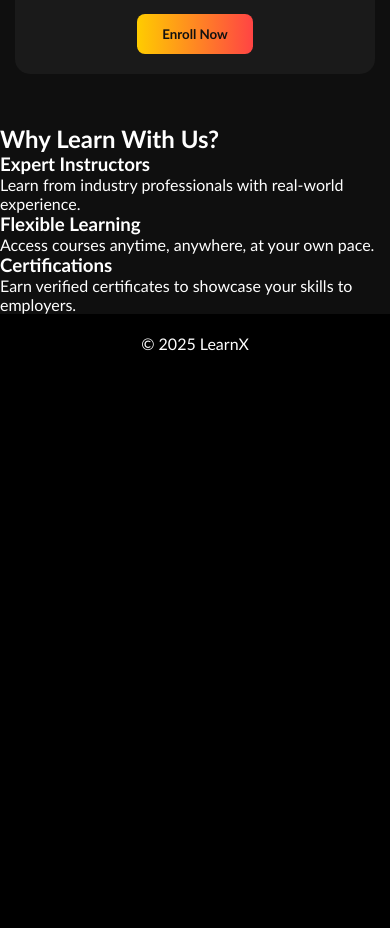
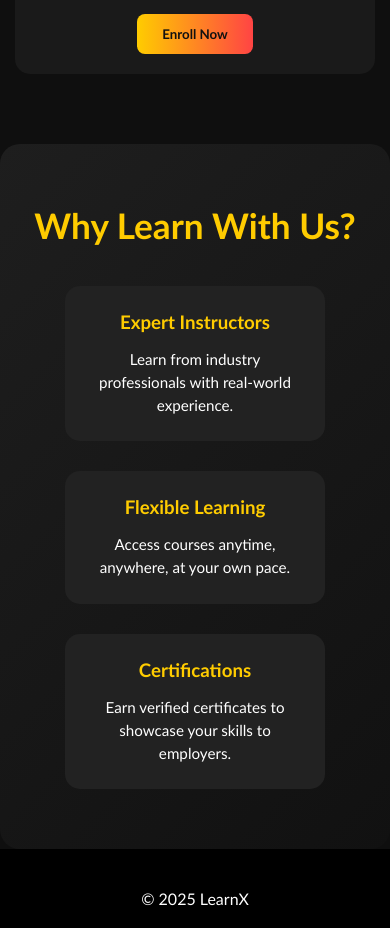
Before and after one commit to satish2131/mern-frontend, a React (Create React App) app: page / in a window 390 px wide. Shown: the part 2240-3168 px from the top of the page. Before the commit the page ends 2613 px from the top, so only its background shows below. Built offline with nearby package versions, Linux system fonts and the light colour scheme; no server answers.

Commit message:
Update Home.css

```diff
--- a/src/pages/Home.css
+++ b/src/pages/Home.css
@@ -187,6 +187,51 @@
   .featured-courses h2 {
     font-size: 2rem;
   }
+  /* Why Choose Us */
+.why-choose {
+  padding: 60px 20px;
+  background: linear-gradient(135deg, #1e1e1e, #111);
+  border-radius: 20px;
+  margin: 20px 0;
+  text-align: center;
+}
+
+.why-choose h2 {
+  font-size: 2.2rem;
+  margin-bottom: 40px;
+  color: #ffcc00;
+}
+
+.benefits {
+  display: flex;
+  justify-content: center;
+  gap: 30px;
+  flex-wrap: wrap;
+}
+
+.benefit {
+  background: #222;
+  border-radius: 15px;
+  padding: 25px;
+  width: 260px;
+  transition: transform 0.3s, box-shadow 0.3s;
+}
+
+.benefit:hover {
+  transform: translateY(-8px);
+  box-shadow: 0 15px 30px rgba(255,204,0,0.3);
+}
+
+.benefit h3 {
+  margin-bottom: 15px;
+  color: #ffcc00;
+}
+
+.benefit p {
+  font-size: 0.95rem;
+  line-height: 1.5;
+}
+
 
   .course-card h3 {
     font-size: 1.3rem;
```
